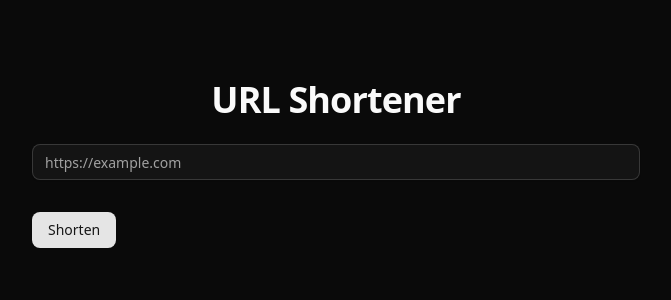
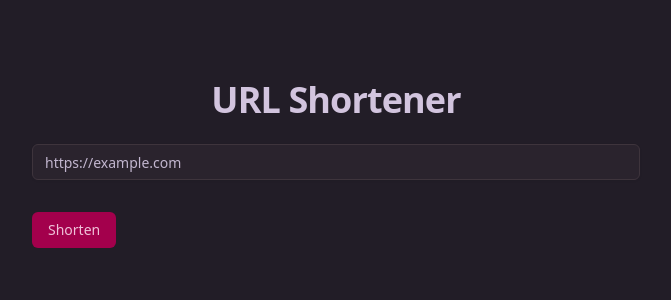
Before and after one commit to bojanstefanovski/url-shortener, a React (Vite) app in the folder my-app/: page / in a window 1280 px wide. Shown: the top 300 px of the page, without its empty margins (304-975 px from the left). Built offline with nearby package versions, Linux system fonts and the light colour scheme.

Commit message:
improved theming

```diff
--- a/my-app/src/index.css
+++ b/my-app/src/index.css
@@ -3,11 +3,118 @@
 
 @custom-variant dark (&:is(.dark *));
 
+:root {
+  --background: oklch(0.9754 0.0084 325.6414);
+  --foreground: oklch(0.3257 0.1161 325.0372);
+  --card: oklch(0.9754 0.0084 325.6414);
+  --card-foreground: oklch(0.3257 0.1161 325.0372);
+  --popover: oklch(1.0000 0 0);
+  --popover-foreground: oklch(0.3257 0.1161 325.0372);
+  --primary: oklch(0.5316 0.1409 355.1999);
+  --primary-foreground: oklch(1.0000 0 0);
+  --secondary: oklch(0.8696 0.0675 334.8991);
+  --secondary-foreground: oklch(0.4448 0.1341 324.7991);
+  --muted: oklch(0.9395 0.0260 331.5454);
+  --muted-foreground: oklch(0.4924 0.1244 324.4523);
+  --accent: oklch(0.8696 0.0675 334.8991);
+  --accent-foreground: oklch(0.4448 0.1341 324.7991);
+  --destructive: oklch(0.5248 0.1368 20.8317);
+  --destructive-foreground: oklch(1.0000 0 0);
+  --border: oklch(0.8568 0.0829 328.9110);
+  --input: oklch(0.8517 0.0558 336.6002);
+  --ring: oklch(0.5916 0.2180 0.5844);
+  --chart-1: oklch(0.6038 0.2363 344.4657);
+  --chart-2: oklch(0.4445 0.2251 300.6246);
+  --chart-3: oklch(0.3790 0.0438 226.1538);
+  --chart-4: oklch(0.8330 0.1185 88.3461);
+  --chart-5: oklch(0.7843 0.1256 58.9964);
+  --sidebar: oklch(0.9360 0.0288 320.5788);
+  --sidebar-foreground: oklch(0.4948 0.1909 354.5435);
+  --sidebar-primary: oklch(0.3963 0.0251 285.1962);
+  --sidebar-primary-foreground: oklch(0.9668 0.0124 337.5228);
+  --sidebar-accent: oklch(0.9789 0.0013 106.4235);
+  --sidebar-accent-foreground: oklch(0.3963 0.0251 285.1962);
+  --sidebar-border: oklch(0.9383 0.0026 48.7178);
+  --sidebar-ring: oklch(0.5916 0.2180 0.5844);
+  --font-sans: ui-sans-serif, system-ui, -apple-system, BlinkMacSystemFont, 'Segoe UI', Roboto, 'Helvetica Neue', Arial, 'Noto Sans', sans-serif, 'Apple Color Emoji', 'Segoe UI Emoji', 'Segoe UI Symbol', 'Noto Color Emoji';
+  --font-serif: ui-serif, Georgia, Cambria, "Times New Roman", Times, serif;
+  --font-mono: ui-monospace, SFMono-Regular, Menlo, Monaco, Consolas, "Liberation Mono", "Courier New", monospace;
+  --radius: 0.5rem;
+  --shadow-2xs: 0 1px 3px 0px hsl(0 0% 0% / 0.05);
+  --shadow-xs: 0 1px 3px 0px hsl(0 0% 0% / 0.05);
+  --shadow-sm: 0 1px 3px 0px hsl(0 0% 0% / 0.10), 0 1px 2px -1px hsl(0 0% 0% / 0.10);
+  --shadow: 0 1px 3px 0px hsl(0 0% 0% / 0.10), 0 1px 2px -1px hsl(0 0% 0% / 0.10);
+  --shadow-md: 0 1px 3px 0px hsl(0 0% 0% / 0.10), 0 2px 4px -1px hsl(0 0% 0% / 0.10);
+  --shadow-lg: 0 1px 3px 0px hsl(0 0% 0% / 0.10), 0 4px 6px -1px hsl(0 0% 0% / 0.10);
+  --shadow-xl: 0 1px 3px 0px hsl(0 0% 0% / 0.10), 0 8px 10px -1px hsl(0 0% 0% / 0.10);
+  --shadow-2xl: 0 1px 3px 0px hsl(0 0% 0% / 0.25);
+  --tracking-normal: 0em;
+  --spacing: 0.25rem;
+  --shadow-color: oklch(0 0 0);
+  --shadow-opacity: 0.1;
+  --shadow-blur: 3px;
+  --shadow-spread: 0px;
+  --shadow-offset-x: 0;
+  --shadow-offset-y: 1px;
+  --letter-spacing: 0em;
+}
+
+.dark {
+  --background: oklch(0.2409 0.0201 307.5346);
+  --foreground: oklch(0.8398 0.0387 309.5391);
+  --card: oklch(0.2803 0.0232 307.5413);
+  --card-foreground: oklch(0.8456 0.0302 341.4597);
+  --popover: oklch(0.1548 0.0132 338.9015);
+  --popover-foreground: oklch(0.9647 0.0091 341.8035);
+  --primary: oklch(0.4607 0.1853 4.0994);
+  --primary-foreground: oklch(0.8560 0.0618 346.3684);
+  --secondary: oklch(0.3137 0.0306 310.0610);
+  --secondary-foreground: oklch(0.8483 0.0382 307.9613);
+  --muted: oklch(0.2634 0.0219 309.4748);
+  --muted-foreground: oklch(0.7940 0.0372 307.1032);
+  --accent: oklch(0.3649 0.0508 308.4911);
+  --accent-foreground: oklch(0.9647 0.0091 341.8035);
+  --destructive: oklch(0.2258 0.0524 12.6119);
+  --destructive-foreground: oklch(1.0000 0 0);
+  --border: oklch(0.3286 0.0154 343.4461);
+  --input: oklch(0.3387 0.0195 332.8347);
+  --ring: oklch(0.5916 0.2180 0.5844);
+  --chart-1: oklch(0.5316 0.1409 355.1999);
+  --chart-2: oklch(0.5633 0.1912 306.8561);
+  --chart-3: oklch(0.7227 0.1502 60.5799);
+  --chart-4: oklch(0.6193 0.2029 312.7422);
+  --chart-5: oklch(0.6118 0.2093 6.1387);
+  --sidebar: oklch(0.1893 0.0163 331.0475);
+  --sidebar-foreground: oklch(0.8607 0.0293 343.6612);
+  --sidebar-primary: oklch(0.4882 0.2172 264.3763);
+  --sidebar-primary-foreground: oklch(1.0000 0 0);
+  --sidebar-accent: oklch(0.2337 0.0261 338.1961);
+  --sidebar-accent-foreground: oklch(0.9674 0.0013 286.3752);
+  --sidebar-border: oklch(0 0 0);
+  --sidebar-ring: oklch(0.5916 0.2180 0.5844);
+  --font-sans: ui-sans-serif, system-ui, -apple-system, BlinkMacSystemFont, 'Segoe UI', Roboto, 'Helvetica Neue', Arial, 'Noto Sans', sans-serif, 'Apple Color Emoji', 'Segoe UI Emoji', 'Segoe UI Symbol', 'Noto Color Emoji';
+  --font-serif: ui-serif, Georgia, Cambria, "Times New Roman", Times, serif;
+  --font-mono: ui-monospace, SFMono-Regular, Menlo, Monaco, Consolas, "Liberation Mono", "Courier New", monospace;
+  --radius: 0.5rem;
+  --shadow-2xs: 0 1px 3px 0px hsl(0 0% 0% / 0.05);
+  --shadow-xs: 0 1px 3px 0px hsl(0 0% 0% / 0.05);
+  --shadow-sm: 0 1px 3px 0px hsl(0 0% 0% / 0.10), 0 1px 2px -1px hsl(0 0% 0% / 0.10);
+  --shadow: 0 1px 3px 0px hsl(0 0% 0% / 0.10), 0 1px 2px -1px hsl(0 0% 0% / 0.10);
+  --shadow-md: 0 1px 3px 0px hsl(0 0% 0% / 0.10), 0 2px 4px -1px hsl(0 0% 0% / 0.10);
+  --shadow-lg: 0 1px 3px 0px hsl(0 0% 0% / 0.10), 0 4px 6px -1px hsl(0 0% 0% / 0.10);
+  --shadow-xl: 0 1px 3px 0px hsl(0 0% 0% / 0.10), 0 8px 10px -1px hsl(0 0% 0% / 0.10);
+  --shadow-2xl: 0 1px 3px 0px hsl(0 0% 0% / 0.25);
+  --shadow-color: oklch(0 0 0);
+  --shadow-opacity: 0.1;
+  --shadow-blur: 3px;
+  --shadow-spread: 0px;
+  --shadow-offset-x: 0;
+  --shadow-offset-y: 1px;
+  --letter-spacing: 0em;
+  --spacing: 0.25rem;
+}
+
 @theme inline {
-  --radius-sm: calc(var(--radius) - 4px);
-  --radius-md: calc(var(--radius) - 2px);
-  --radius-lg: var(--radius);
-  --radius-xl: calc(var(--radius) + 4px);
   --color-background: var(--background);
   --color-foreground: var(--foreground);
   --color-card: var(--card);
@@ -23,6 +130,7 @@
   --color-accent: var(--accent);
   --color-accent-foreground: var(--accent-foreground);
   --color-destructive: var(--destructive);
+  --color-destructive-foreground: var(--destructive-foreground);
   --color-border: var(--border);
   --color-input: var(--input);
   --color-ring: var(--ring);
@@ -39,75 +147,39 @@
   --color-sidebar-accent-foreground: var(--sidebar-accent-foreground);
   --color-sidebar-border: var(--sidebar-border);
   --color-sidebar-ring: var(--sidebar-ring);
-}
 
-:root {
-  --radius: 0.625rem;
-  --background: oklch(1 0 0);
-  --foreground: oklch(0.145 0 0);
-  --card: oklch(1 0 0);
-  --card-foreground: oklch(0.145 0 0);
-  --popover: oklch(1 0 0);
-  --popover-foreground: oklch(0.145 0 0);
-  --primary: oklch(0.205 0 0);
-  --primary-foreground: oklch(0.985 0 0);
-  --secondary: oklch(0.97 0 0);
-  --secondary-foreground: oklch(0.205 0 0);
-  --muted: oklch(0.97 0 0);
-  --muted-foreground: oklch(0.556 0 0);
-  --accent: oklch(0.97 0 0);
-  --accent-foreground: oklch(0.205 0 0);
-  --destructive: oklch(0.577 0.245 27.325);
-  --border: oklch(0.922 0 0);
-  --input: oklch(0.922 0 0);
-  --ring: oklch(0.708 0 0);
-  --chart-1: oklch(0.646 0.222 41.116);
-  --chart-2: oklch(0.6 0.118 184.704);
-  --chart-3: oklch(0.398 0.07 227.392);
-  --chart-4: oklch(0.828 0.189 84.429);
-  --chart-5: oklch(0.769 0.188 70.08);
-  --sidebar: oklch(0.985 0 0);
-  --sidebar-foreground: oklch(0.145 0 0);
-  --sidebar-primary: oklch(0.205 0 0);
-  --sidebar-primary-foreground: oklch(0.985 0 0);
-  --sidebar-accent: oklch(0.97 0 0);
-  --sidebar-accent-foreground: oklch(0.205 0 0);
-  --sidebar-border: oklch(0.922 0 0);
-  --sidebar-ring: oklch(0.708 0 0);
-}
+  --font-sans: ui-sans-serif, system-ui, -apple-system, BlinkMacSystemFont, 'Segoe UI', Roboto, 'Helvetica Neue', Arial, 'Noto Sans', sans-serif, 'Apple Color Emoji', 'Segoe UI Emoji', 'Segoe UI Symbol', 'Noto Color Emoji';
+  --font-mono: ui-monospace, SFMono-Regular, Menlo, Monaco, Consolas, "Liberation Mono", "Courier New", monospace;
+  --font-serif: ui-serif, Georgia, Cambria, "Times New Roman", Times, serif;
 
-.dark {
-  --background: oklch(0.145 0 0);
-  --foreground: oklch(0.985 0 0);
-  --card: oklch(0.205 0 0);
-  --card-foreground: oklch(0.985 0 0);
-  --popover: oklch(0.205 0 0);
-  --popover-foreground: oklch(0.985 0 0);
-  --primary: oklch(0.922 0 0);
-  --primary-foreground: oklch(0.205 0 0);
-  --secondary: oklch(0.269 0 0);
-  --secondary-foreground: oklch(0.985 0 0);
-  --muted: oklch(0.269 0 0);
-  --muted-foreground: oklch(0.708 0 0);
-  --accent: oklch(0.269 0 0);
-  --accent-foreground: oklch(0.985 0 0);
-  --destructive: oklch(0.704 0.191 22.216);
-  --border: oklch(1 0 0 / 10%);
-  --input: oklch(1 0 0 / 15%);
-  --ring: oklch(0.556 0 0);
-  --chart-1: oklch(0.488 0.243 264.376);
-  --chart-2: oklch(0.696 0.17 162.48);
-  --chart-3: oklch(0.769 0.188 70.08);
-  --chart-4: oklch(0.627 0.265 303.9);
-  --chart-5: oklch(0.645 0.246 16.439);
-  --sidebar: oklch(0.205 0 0);
-  --sidebar-foreground: oklch(0.985 0 0);
-  --sidebar-primary: oklch(0.488 0.243 264.376);
-  --sidebar-primary-foreground: oklch(0.985 0 0);
-  --sidebar-accent: oklch(0.269 0 0);
-  --sidebar-accent-foreground: oklch(0.985 0 0);
-  --sidebar-border: oklch(1 0 0 / 10%);
-  --sidebar-ring: oklch(0.556 0 0);
+  --radius-sm: calc(var(--radius) - 4px);
+  --radius-md: calc(var(--radius) - 2px);
+  --radius-lg: var(--radius);
+  --radius-xl: calc(var(--radius) + 4px);
+
+  --shadow-2xs: var(--shadow-2xs);
+  --shadow-xs: var(--shadow-xs);
+  --shadow-sm: var(--shadow-sm);
+  --shadow: var(--shadow);
+  --shadow-md: var(--shadow-md);
+  --shadow-lg: var(--shadow-lg);
+  --shadow-xl: var(--shadow-xl);
+  --shadow-2xl: var(--shadow-2xl);
+  --radius: 0.5rem;
+  --tracking-tighter: calc(var(--tracking-normal) - 0.05em);
+  --tracking-tight: calc(var(--tracking-normal) - 0.025em);
+  --tracking-wide: calc(var(--tracking-normal) + 0.025em);
+  --tracking-wider: calc(var(--tracking-normal) + 0.05em);
+  --tracking-widest: calc(var(--tracking-normal) + 0.1em);
+  --tracking-normal: var(--tracking-normal);
+  --spacing: var(--spacing);
+  --letter-spacing: var(--letter-spacing);
+  --shadow-offset-y: var(--shadow-offset-y);
+  --shadow-offset-x: var(--shadow-offset-x);
+  --shadow-spread: var(--shadow-spread);
+  --shadow-blur: var(--shadow-blur);
+  --shadow-opacity: var(--shadow-opacity);
+  --color-shadow-color: var(--shadow-color);
 }
 
 @layer base {
@@ -116,5 +188,6 @@
   }
   body {
     @apply bg-background text-foreground;
+    letter-spacing: var(--tracking-normal);
   }
 }
```
